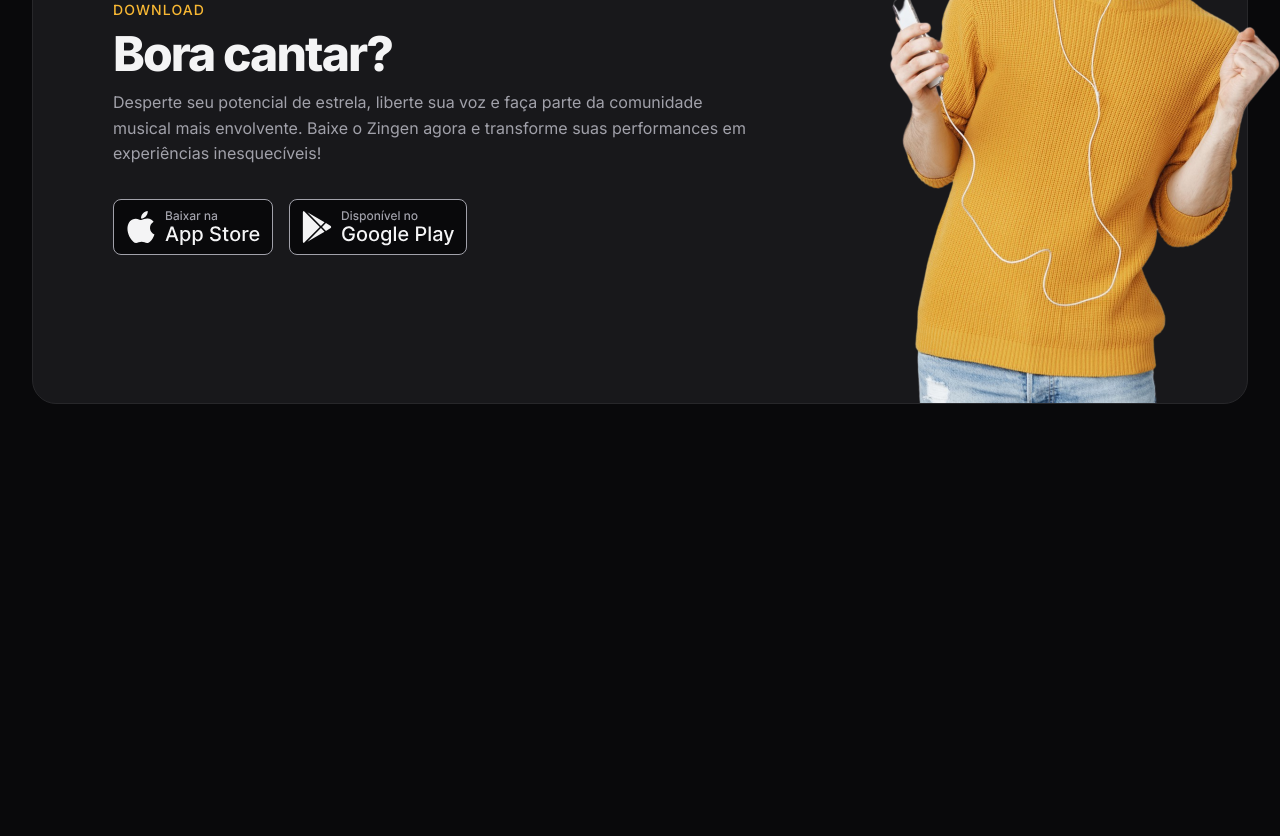
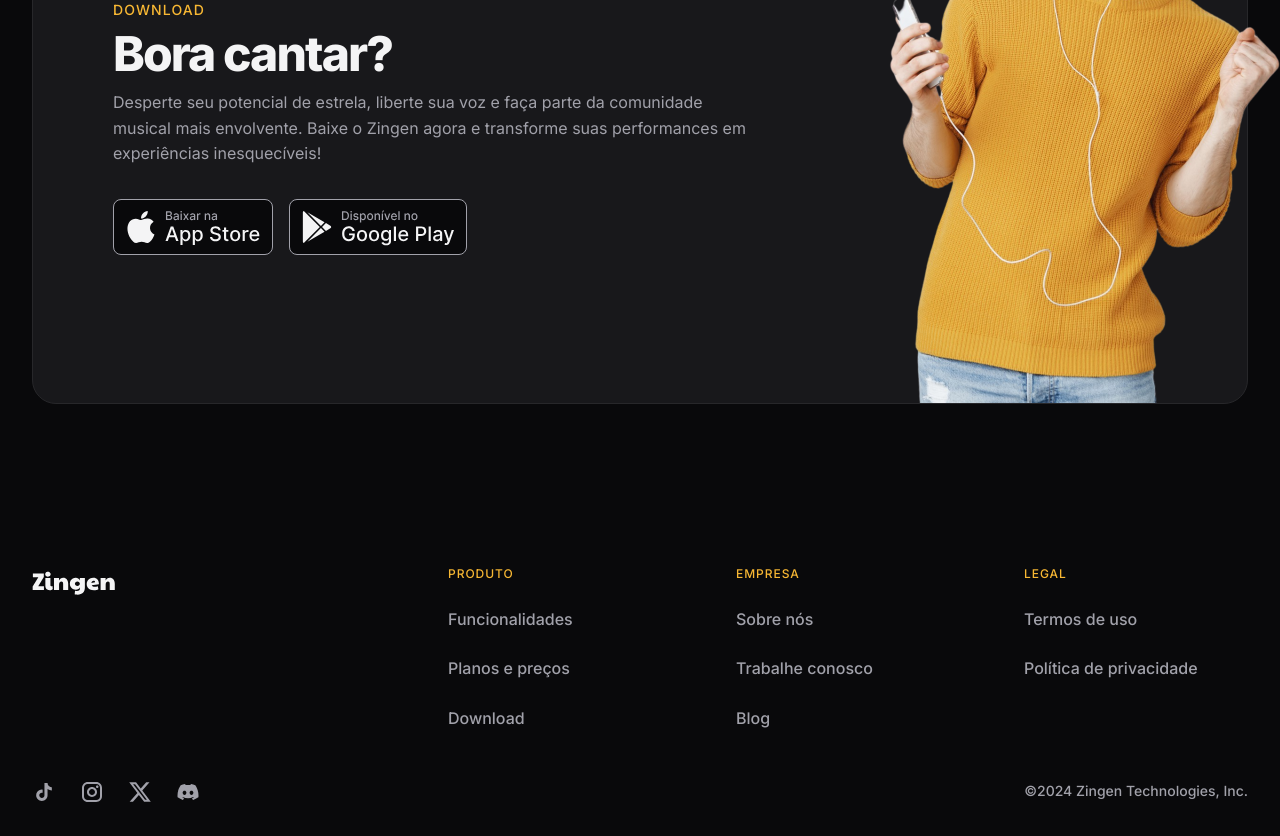
Before and after one commit to guifreschi/zingen, a plain HTML site: page index.html in a window 1280 px wide. Shown: the part 3782-4618 px from the top of the page. Before the commit the page ends 4266 px from the top, so only its background shows below. Drawn offline with Linux system fonts and the light colour scheme.

Commit message:
arrumando a section pricing e fazendo o footer

```diff
--- a/index.html
+++ b/index.html
@@ -111,7 +111,6 @@
         <strong>Planos e preços</strong>
         <h2>Assine e tenha acesso ilimitado a todas as funcionalidades</h2>
       </header>
-    </div>
 
       <div class="cards even-columns items-center">
         <div class="card py-lg px-lg">
@@ -158,6 +157,7 @@
           <small>Mínimo de 4 pessoas no plano família.</small>
         </div>
       </div>
+    </div>
   </section>
 
   <section id="download">
@@ -188,5 +188,61 @@
     </div>
   </section>
 
+  <footer>
+    <div class="container py-xl grid">
+      <section class="grid top">
+        <img src="assets/logo.svg" alt="">
+
+        <nav class="even-columns">
+          <ul role="list" class="grid gap-1.5">
+            <li class="title">Produto</li>
+            <li>
+              <a href="#features">Funcionalidades</a>
+            </li>
+            <li>
+              <a href="#pricing">Planos e preços</a>
+            </li>
+            <li>
+              <a href="#download">Download</a>
+            </li>
+          </ul>
+
+          <ul role="list" class="grid gap-1.5">
+            <li class="title">Empresa</li>
+            <li>
+              <a href="#about">Sobre nós</a>
+            </li>
+            <li>
+              <a href="#">Trabalhe conosco</a>
+            </li>
+            <li>
+              <a href="#">Blog</a>
+            </li>
+          </ul>
+
+          <ul role="list" class="grid gap-1.5">
+            <li class="title">Legal</li>
+            <li>
+              <a href="#">Termos de uso</a>
+            </li>
+            <li>
+              <a href="#">Política de privacidade</a>
+            </li>
+          </ul>
+        </nav>
+      </section>
+
+      <section class="bottom flex gap-1.5">
+        <div class="flex gap-1.5">
+          <a href="#" class="social" aria-label="tiktok"></a>
+          <a href="#" class="social" aria-label="instagram"></a>
+          <a href="#" class="social" aria-label="twitter"></a>
+          <a href="#" class="social" aria-label="discord"></a>
+        </div>
+        <span class="copy">©2024 Zingen Technologies, Inc.</span>
+      </section>
+    </div>
+  </footer>
+
 </body>
 </html>
--- /dev/null
+++ b/styles/footer.css
@@ -0,0 +1,59 @@
+footer {
+  color: var(--text-color-secondary);
+  font-weight: var(--fw-md);
+
+  & .container {
+    padding-inline: 3rem;
+  }
+
+  & .container,
+  & .top {
+    gap: 3rem;
+  }
+
+  & nav.even-columns {
+    gap: 4rem;
+  }
+
+  & .top ul {
+    align-content: start;
+  }
+
+  & .title {
+    font-size: 0.75rem;
+    letter-spacing: 0.08em;
+    text-transform: uppercase;
+    color: var(--brand-color-primary);
+  }
+
+  & .bottom {
+    flex-wrap: wrap;
+
+    & > div {
+      margin-right: auto;
+    }
+
+    & span {
+      font-size: .875rem;
+    }
+  }
+
+  @media (width >= 80rem) {
+    & .container {
+      padding-inline: 0;
+      padding-bottom: 2rem;
+    }
+
+    & .top {
+      grid-template-columns: auto 1fr;
+
+      & nav {
+        margin-left: auto;
+
+        & ul {
+          width: 14rem;
+        }
+      }
+    }
+  }
+}
--- a/styles/global.css
+++ b/styles/global.css
@@ -48,6 +48,7 @@ html {
   color: var(--text-color-primary);
 
   overflow-x: hidden;
+  scroll-behavior: smooth;
 }
 
 body {
--- a/styles/index.css
+++ b/styles/index.css
@@ -10,3 +10,4 @@
 @import url(features.css) (width >= 80rem);
 @import url(pricing.css);
 @import url(download.css);
+@import url(footer.css);
```
Lines whose indentation alone changed are shown as unchanged.
